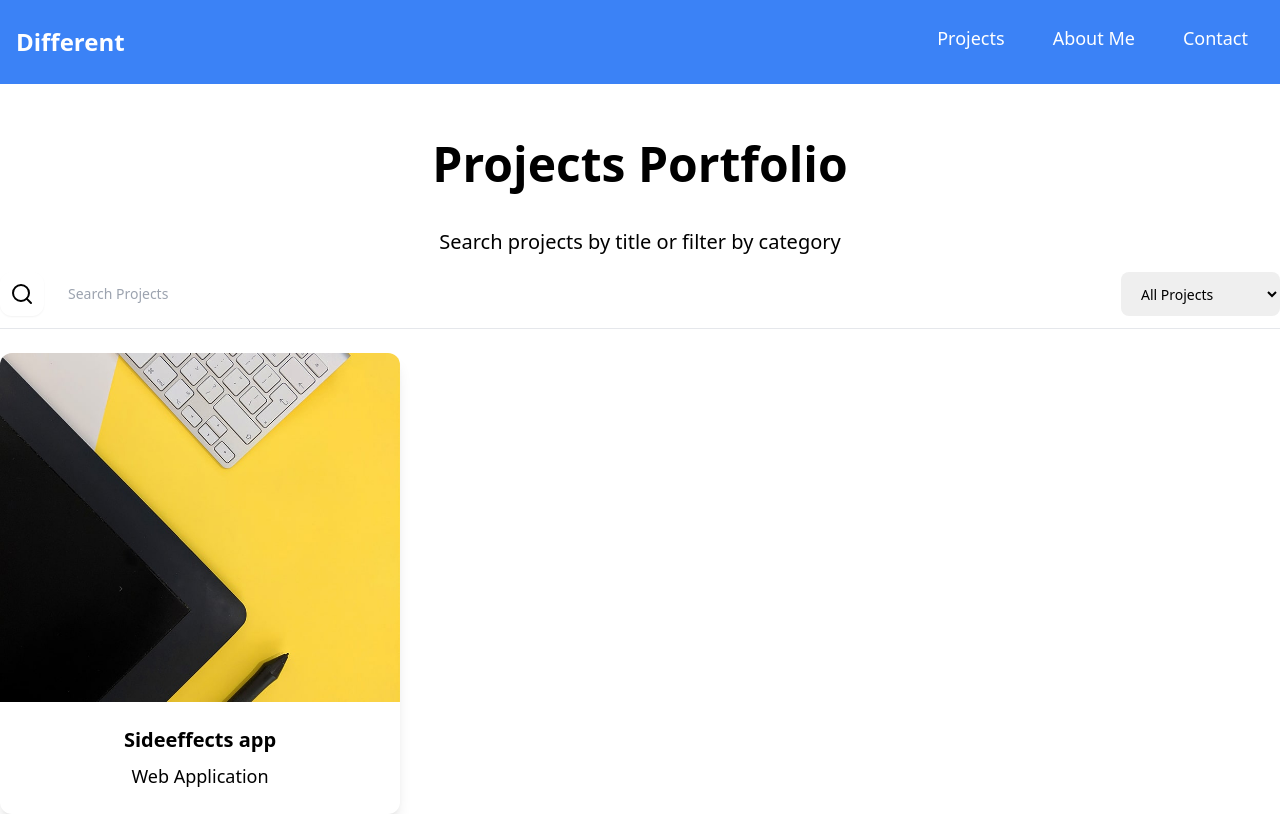
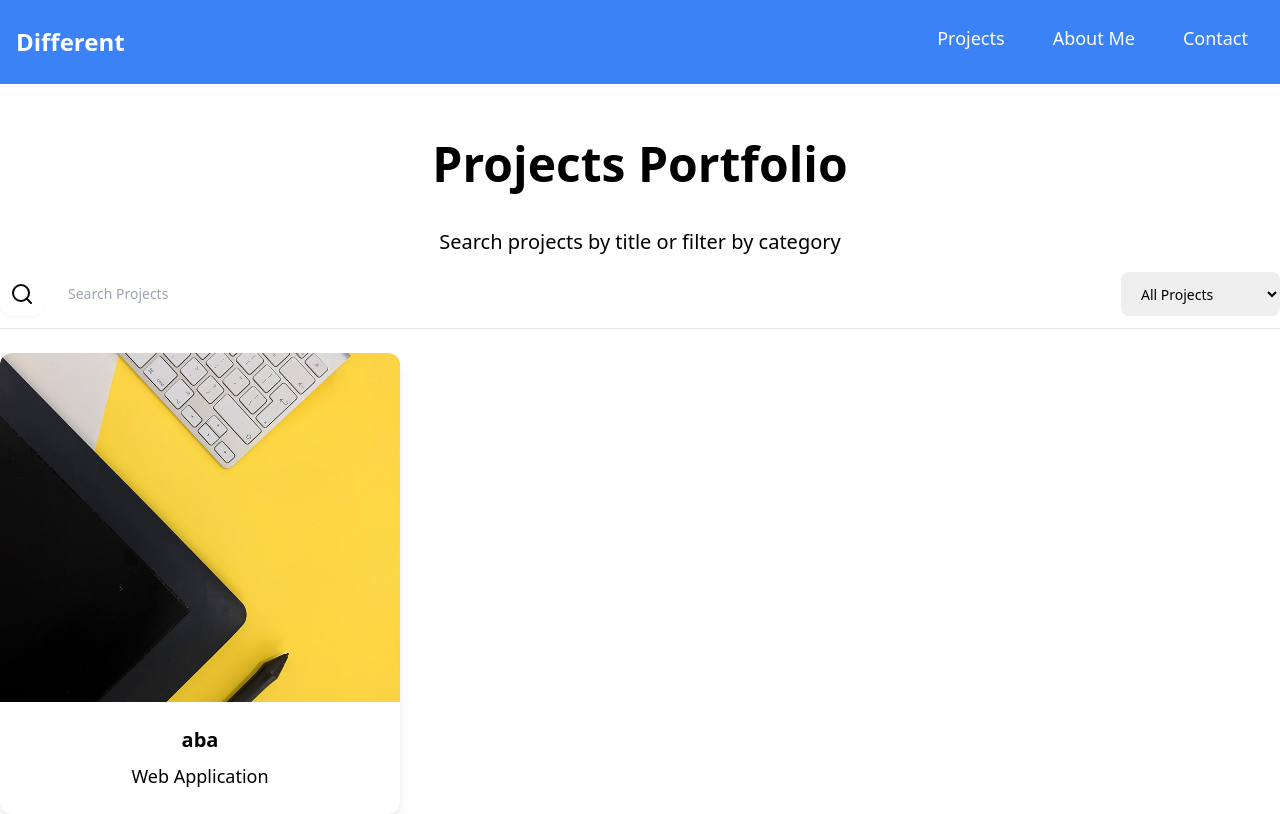
Before and after one commit to janlebar/different-janlebar, a Nuxt app: page /projects in a window 1280 px wide. Built offline with nearby package versions, Linux system fonts and the light colour scheme.

Commit message:
images and titles taken dynamically from files

```diff
--- a/components/projects/data/data.js
+++ b/components/projects/data/data.js
@@ -1,14 +1,14 @@
-import img from './web-project-1.jpg';
+const imageContext = import.meta.globEager('./project-images/*.{jpg,svg}');
 
+const projects = Object.entries(imageContext).map(([imagePath, imageImport]) => {
+  const title = imagePath.replace('./project-images/', '').replace(/\.(jpg|svg)/, '');
 
+  return {
+    id: title,
+    title: title,
+    category: 'Web Application',
+    img: imageImport.default,
+  };
+});
 
-const project= [
-	{
-	  id: 1,
-	  title: 'Sideeffects app',
-	  category: 'Web Application',
-	  img: img,
-	},
-  ];
-
-  export default project;
+export default projects;
--- a/nuxt.config.ts
+++ b/nuxt.config.ts
@@ -4,4 +4,5 @@ export default {
     bootstrapVueCSS: true,
   },
   modules: ['@nuxtjs/tailwindcss'], // Add a comma here
+
 }
```
Also changed, not shown: components/projects/data/project-images/aba.jpg (renamed from components/projects/data/web-project-1.jpg).
